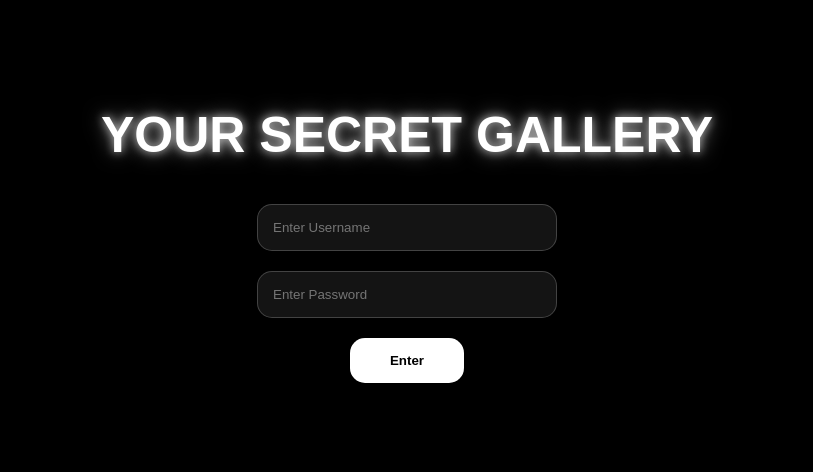
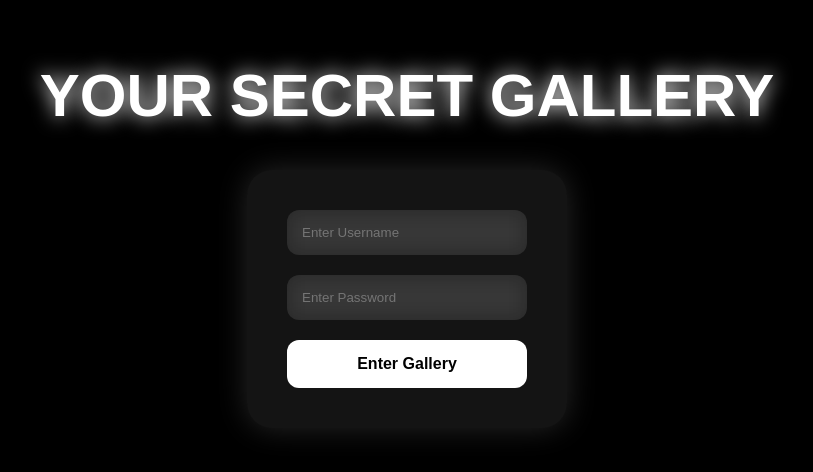
Before and after one commit to dasspandan41/secret-gallery, a React (Vite) app: page / in a window 1280 px wide. Shown: the part 156-628 px from the top of the page, without its empty margins (233-1046 px from the left). Built offline with nearby package versions, Linux system fonts and the light colour scheme.

Commit message:
premium animated login

```diff
--- a/src/pages/Login.jsx
+++ b/src/pages/Login.jsx
@@ -1,26 +1,37 @@
+import { motion } from "framer-motion";
+
 import { useState } from "react";
 
 import { useNavigate } from "react-router-dom";
 
 function Login() {
 
-  const [username, setUsername] = useState("");
+  const [username, setUsername] =
+    useState("");
 
-  const [password, setPassword] = useState("");
+  const [password, setPassword] =
+    useState("");
 
   const navigate = useNavigate();
 
   const loginUser = () => {
 
-    localStorage.setItem("username", username);
+    localStorage.setItem(
+      "username",
+      username
+    );
 
-    localStorage.setItem("password", password);
+    localStorage.setItem(
+      "password",
+      password
+    );
 
     navigate("/gallery");
 
   };
 
   return (
+
     <div
       style={{
         background: "black",
@@ -29,18 +40,70 @@ function Login() {
         display: "flex",
         justifyContent: "center",
         alignItems: "center",
-        flexDirection: "column"
+        flexDirection: "column",
+        overflow: "hidden",
+        position: "relative"
       }}
     >
 
-      <h1
+      <motion.h1
+
+        initial={{
+          opacity: 0,
+          y: -100
+        }}
+
+        animate={{
+          opacity: 1,
+          y: 0
+        }}
+
+        transition={{
+          duration: 1.5
+        }}
+
         style={{
-          fontSize: "50px",
-          marginBottom: "40px"
+          fontSize: "60px",
+          marginBottom: "40px",
+          textShadow:
+            "0 0 20px white",
+          textAlign: "center"
         }}
       >
         YOUR SECRET GALLERY
-      </h1>
+      </motion.h1>
+
+      <motion.div
+
+        initial={{
+          opacity: 0,
+          scale: 0.5
+        }}
+
+        animate={{
+          opacity: 1,
+          scale: 1
+        }}
+
+        transition={{
+          duration: 1
+        }}
+
+        style={{
+          background:
+            "rgba(255,255,255,0.08)",
+          padding: "40px",
+          borderRadius: "25px",
+          backdropFilter:
+            "blur(15px)",
+          display: "flex",
+          flexDirection: "column",
+          gap: "20px",
+          width: "320px",
+          boxShadow:
+            "0 0 30px rgba(255,255,255,0.15)"
+        }}
+      >
 
         <input
           type="text"
@@ -51,8 +114,9 @@ function Login() {
           }
           style={{
             padding: "15px",
-          width: "300px",
-          marginBottom: "20px"
+            borderRadius: "12px",
+            border: "none",
+            outline: "none"
           }}
         />
 
@@ -65,22 +129,30 @@ function Login() {
           }
           style={{
             padding: "15px",
-          width: "300px",
-          marginBottom: "20px"
+            borderRadius: "12px",
+            border: "none",
+            outline: "none"
           }}
         />
 
         <button
           onClick={loginUser}
           style={{
-          padding: "15px 40px",
-          cursor: "pointer"
+            padding: "15px",
+            borderRadius: "12px",
+            border: "none",
+            cursor: "pointer",
+            fontWeight: "bold",
+            fontSize: "16px"
           }}
         >
-        Enter
+          Enter Gallery
         </button>
 
+      </motion.div>
+
     </div>
+
   );
 }
 
```
Lines whose indentation alone changed are shown as unchanged.
